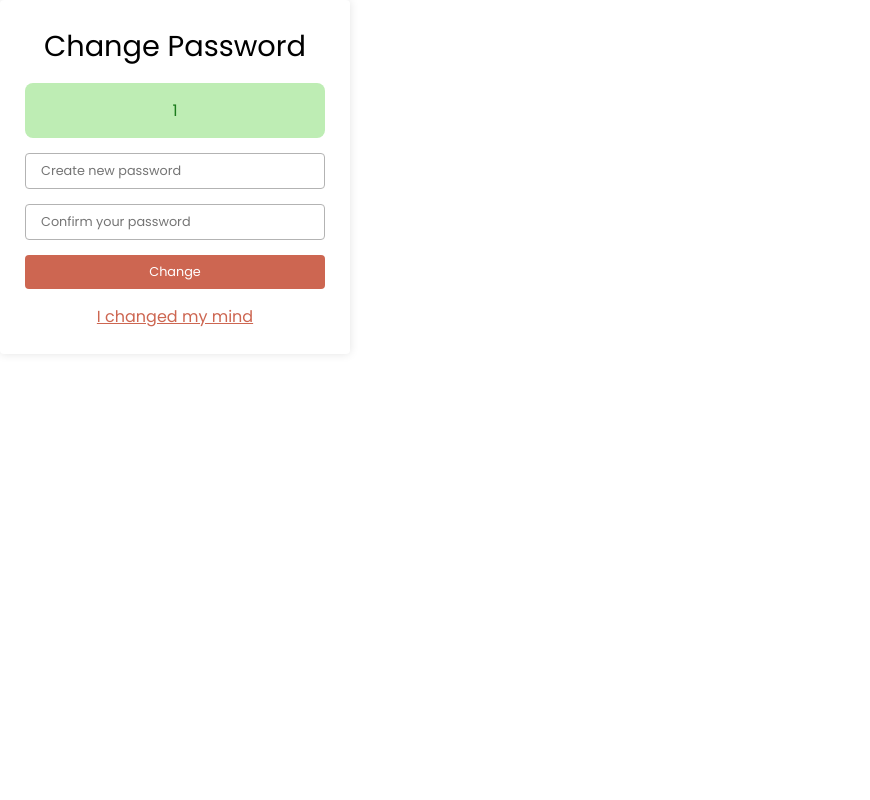
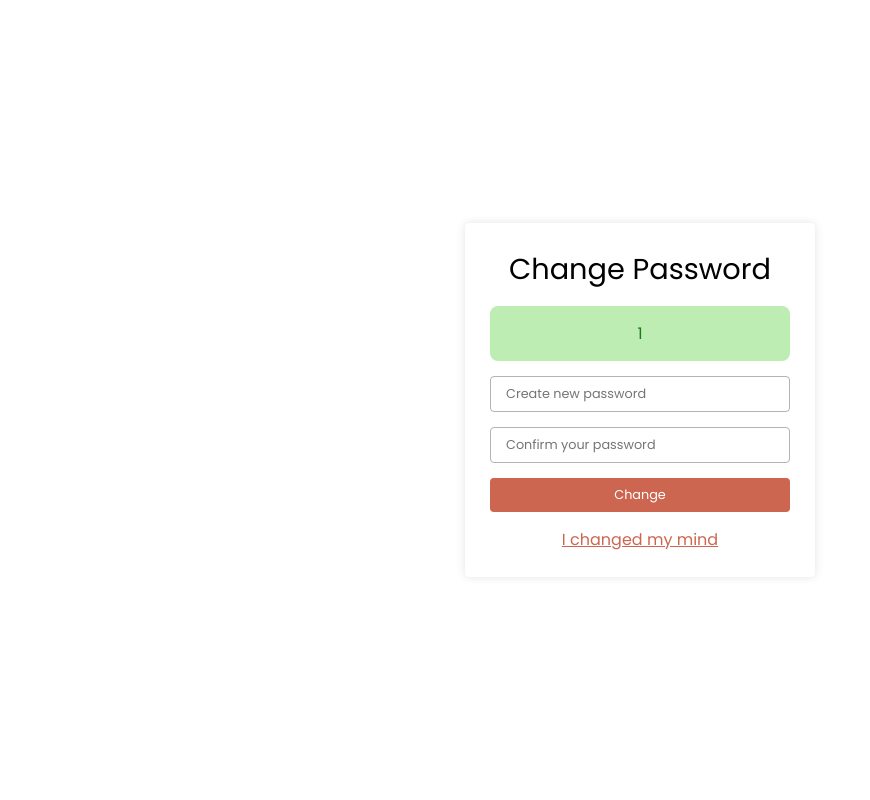
Before and after one commit to Bawelna0225/login_page, a PHP site: page /changepassword.php in a window 1280 px wide. Shown: the whole page, without its empty margins (0-870 px from the left). Run offline with PHP 8.4, Linux system fonts and the light colour scheme; a user stored in the database is signed in.

Commit message:
centering change password form

```diff
--- a/changepassword.php
+++ b/changepassword.php
@@ -12,7 +12,7 @@ if($email == false){
     <title>Change Password</title>
     <link rel="stylesheet" href="css/style.css">
 </head>
-<body>
+<body class='center'>
     <form action="changepassword.php" method="POST" autocomplete="off">
         <h2>Change Password</h2>
         <?php
```
